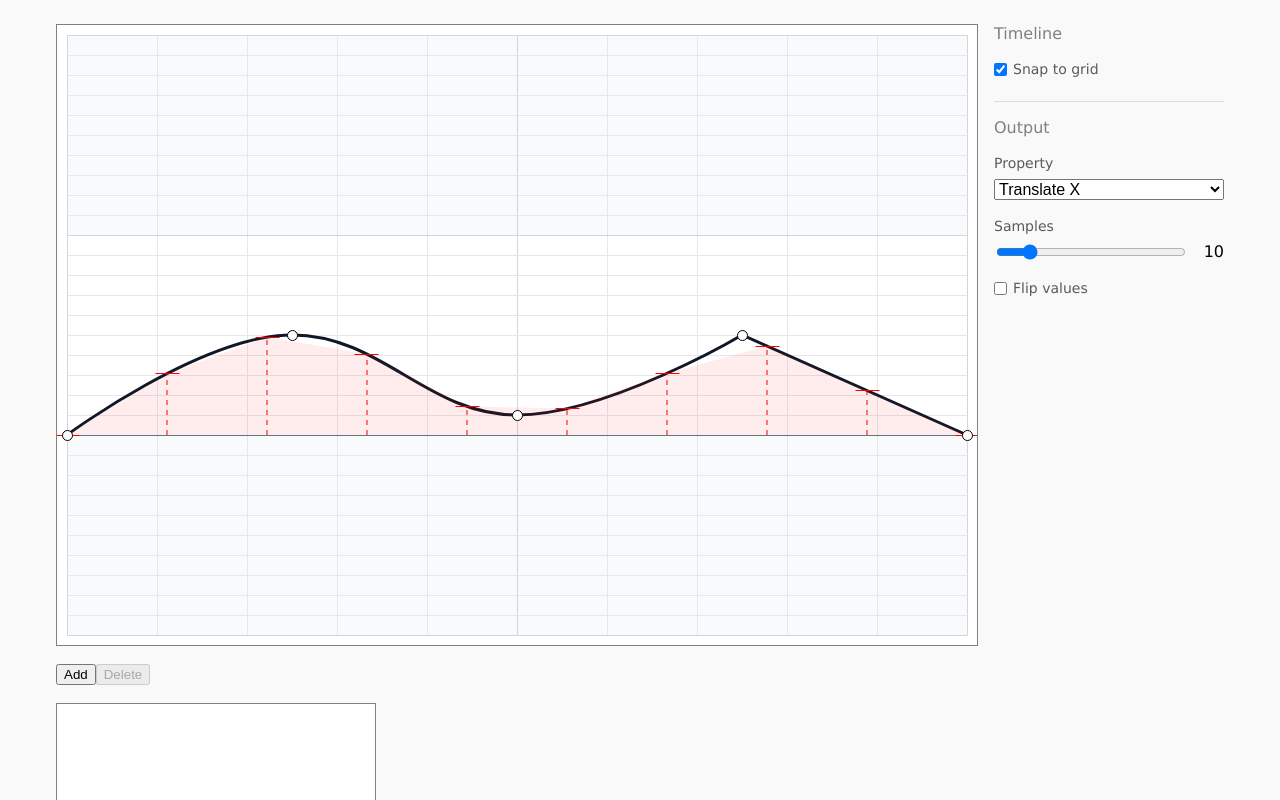
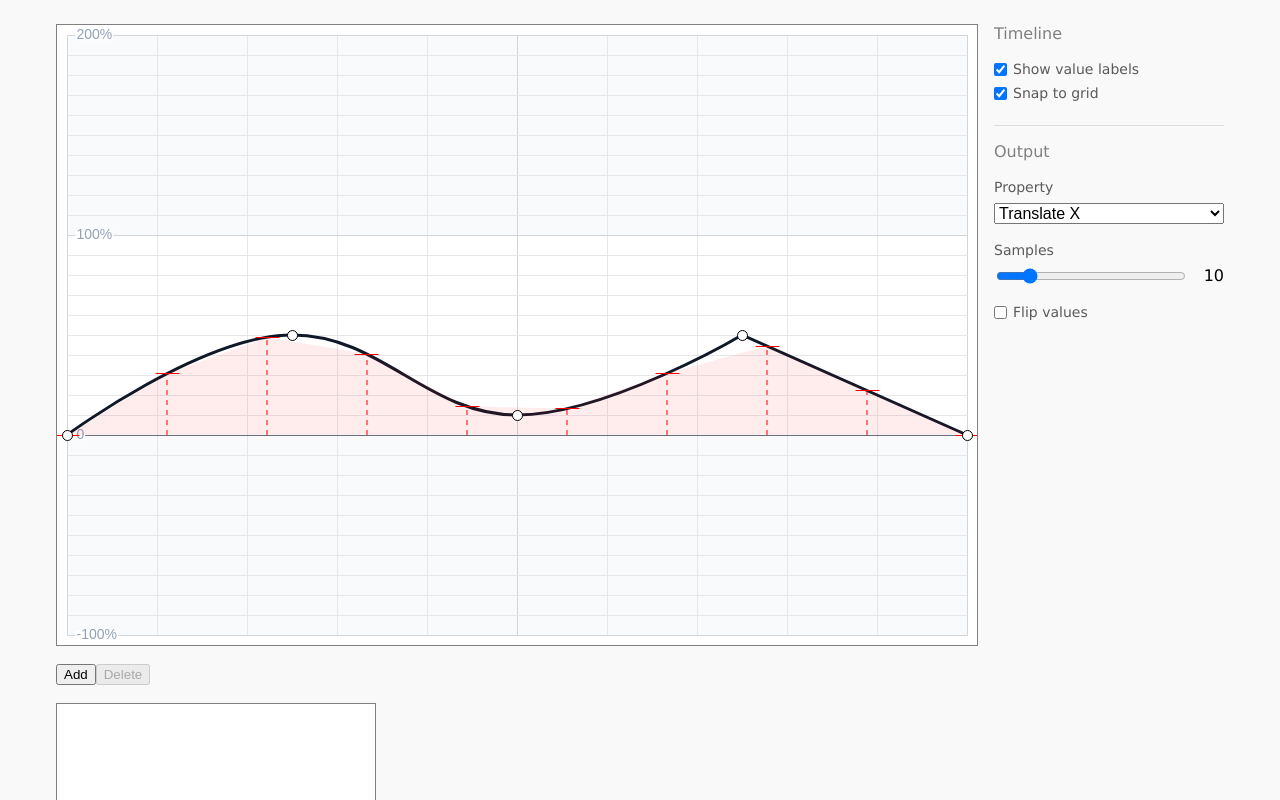
Before and after one commit to gillibrand/keyframe-click, a React (Vite) app: page / in a window 1280 px wide. Shown: the top 800 px of the page. Built offline with nearby package versions, Linux system fonts and the light colour scheme.

Commit message:
Add Y axis labels every 100%

```diff
--- a/src/app/App.tsx
+++ b/src/app/App.tsx
@@ -55,6 +55,7 @@ function App() {
   const [outProperty, setOutProperty] = useSetting("outProperty", "translateX");
   const [sampleCount, setSampleCount] = useSetting("sampleCount", 10);
   const [snapToGrid, setSnapToGrid] = useSetting("snapToGrid", true);
+  const [labelYAxis, setLabelYAxis] = useSetting("labelYAxis", true);
   const [invertValues, setInvertValues] = useSetting("invertValues", false);
 
   // Used to force a reactive update after the timeline redraws itself. Since the timeline is not
@@ -102,6 +103,13 @@ function App() {
       if (timelineRef.current) timelineRef.current.setSnapToGrid(snapToGrid);
     },
     [snapToGrid]
+  );
+
+  useEffect(
+    function pushSnapToGrid() {
+      if (timelineRef.current) timelineRef.current.setLabelYAxis(labelYAxis);
+    },
+    [labelYAxis]
   );
 
   useEffect(
@@ -252,6 +260,8 @@ function App() {
           onSnapToGrid={setSnapToGrid}
           selected={selectedDot}
           onChangeSelected={handleInspectorSelectedChange}
+          labelYAxis={labelYAxis}
+          onLabelYAxis={setLabelYAxis}
         />
       </div>
       <div>
--- a/src/app/useSettings.ts
+++ b/src/app/useSettings.ts
@@ -11,6 +11,7 @@ interface Settings {
   invertValues: boolean;
   snapToGrid: boolean;
   repeatPreview: boolean;
+  labelYAxis: boolean;
 }
 
 /**
@@ -29,6 +30,7 @@ function validate<K extends keyof Settings>(name: K, value: Settings[K]) {
     case "invertValues":
     case "snapToGrid":
     case "repeatPreview":
+    case "labelYAxis":
       return typeof value === "boolean";
 
     case "outProperty":
--- a/src/components/Inspector.tsx
+++ b/src/components/Inspector.tsx
@@ -10,7 +10,9 @@ interface GlobalProps {
   invertValues: boolean;
   sampleCount: number;
   outProperty: string;
+  labelYAxis: boolean;
   onSnapToGrid: (value: boolean) => void;
+  onLabelYAxis: (value: boolean) => void;
   onInvertValues: (value: boolean) => void;
   onSampleCount: (count: number) => void;
   onOutProperty: (property: OutProperty) => void;
@@ -30,35 +32,24 @@ const GlobalSettings = memo(function GlobalSettings({
   onSnapToGrid,
   onSampleCount,
   onOutProperty,
+  labelYAxis,
+  onLabelYAxis,
 }: GlobalProps) {
   return (
     <>
       <h2>Timeline</h2>
 
-      {/* <div className="col-2">
-        <label className="stacked-label">
-          <span>Max height</span>
-          <Segmented name="max-range">
-            <SegmentedButton value={"ok"}>200</SegmentedButton>
-            <SegmentedButton value={"ok"}>150</SegmentedButton>
-            <SegmentedButton value={"ok"}>100</SegmentedButton>
-          </Segmented>
+      <div className="stack-small">
+        <label className="block-label">
+          <input type="checkbox" checked={labelYAxis} onChange={(e) => onLabelYAxis(e.target.checked)} />{" "}
+          <span>Show value labels</span>
         </label>
 
-        <label className="stacked-label">
-          <span>Min height</span>
-          <Segmented name="min-range">
-            <SegmentedButton value={"ok"}>100</SegmentedButton>
-            <SegmentedButton value={"ok"}>150</SegmentedButton>
-            <SegmentedButton value={"ok"}>200</SegmentedButton>
-          </Segmented>
+        <label className="block-label">
+          <input type="checkbox" checked={snapToGrid} onChange={(e) => onSnapToGrid(e.target.checked)} />{" "}
+          <span>Snap to grid</span>
         </label>
-      </div> */}
-
-      <label className="block-label">
-        <input type="checkbox" checked={snapToGrid} onChange={(e) => onSnapToGrid(e.target.checked)} />{" "}
-        <span>Snap to grid</span>
-      </label>
+      </div>
 
       <h2>Output</h2>
 
@@ -146,7 +137,9 @@ export const Inspector = memo(function Inspector({ selected, onChangeSelected, .
 
           <div className="col-2">
             <label className="stacked-label">
-              <span>Offset</span>
+              <span>
+                Offset <span className="text-light">%</span>
+              </span>
               <input
                 type="number"
                 id={xId}
@@ -156,7 +149,9 @@ export const Inspector = memo(function Inspector({ selected, onChangeSelected, .
             </label>
 
             <label className="stacked-label">
-              <span>Value</span>
+              <span>
+                Value <span className="text-light">%</span>
+              </span>
               <input
                 id={yId}
                 value={normalY(selected.y)}
--- a/src/global.css
+++ b/src/global.css
@@ -35,6 +35,10 @@
   --c-emerald-100: oklch(0.95 0.052 163.051);
   --c-emerald-500: oklch(0.696 0.17 162.48);
   --c-emerald-800: oklch(0.432 0.095 166.913);
+}
+
+.text-light {
+  color: var(--c-gray-400);
 }
 
 body {
@@ -91,6 +95,7 @@ input[type="checkbox"] {
   & > span {
     color: rgb(90, 90, 90);
     font-size: var(--sz-small);
+    user-select: none;
   }
 }
 
@@ -102,6 +107,7 @@ input[type="checkbox"] {
   & > span {
     color: rgb(90, 90, 90);
     font-size: var(--sz-small);
+    user-select: none;
   }
 }
 
--- a/src/timeline/BezierTimeline.ts
+++ b/src/timeline/BezierTimeline.ts
@@ -7,6 +7,7 @@ import {
   diamond,
   Gray200,
   Gray300,
+  Gray400,
   Gray50,
   Gray500,
   Gray900,
@@ -48,6 +49,7 @@ export interface BezierTimeline {
   destroy: () => void;
 
   setSnapToGrid: (snapToGrid: boolean) => void;
+  setLabelYAxis: (setLabelYAxis: boolean) => void;
   getUserDots(): UserDot[];
   getSamples(): Point[];
   setSampleCount(count: number): void;
@@ -123,6 +125,7 @@ export function createBezierTimeline({ canvas: _canvas, savedUserDots }: BezierT
   const _samples: Point[] = [];
 
   let _snapToGrid = true;
+  let _labelYAxis = true;
   let _sampleCount = 10;
   let _addingAtPoint: Point | null = null;
   let _selectedIndex: number | null = null;
@@ -380,6 +383,29 @@ export function createBezierTimeline({ canvas: _canvas, savedUserDots }: BezierT
 
       _cx.lineTo(Width - InsetX, py);
       _cx.stroke();
+    }
+
+    drawAxisText();
+  }
+
+  function drawAxisText() {
+    if (!_labelYAxis) return;
+
+    _cx.textRendering = "optimizeSpeed";
+    _cx.textBaseline = "middle";
+    _cx.font = "14px sans-serif ";
+    _cx.fillStyle = Gray500;
+
+    for (let y = -100; y <= 200; y += 100) {
+      const tp = asPhysPoint({ x: 1, y });
+      const text = y === 0 ? "0" : `${y}%`;
+      const r = _cx.measureText(text);
+
+      _cx.fillStyle = White;
+      _cx.fillRect(tp.x - 1, tp.y - 5, r.width + 2, 10);
+
+      _cx.fillStyle = Gray400;
+      _cx.fillText(text, tp.x, tp.y);
     }
   }
 
@@ -654,6 +680,11 @@ export function createBezierTimeline({ canvas: _canvas, savedUserDots }: BezierT
     _snapToGrid = snapToGrid;
   }
 
+  function setLabelYAxis(labelYAxis: boolean) {
+    _labelYAxis = labelYAxis;
+    draw();
+  }
+
   function getSamples() {
     return _samples.map((s) => asUserPoint(s));
   }
@@ -795,5 +826,6 @@ export function createBezierTimeline({ canvas: _canvas, savedUserDots }: BezierT
     deleteSelectedDot,
     cancel,
     setSampleCount,
+    setLabelYAxis,
   };
 }
```
